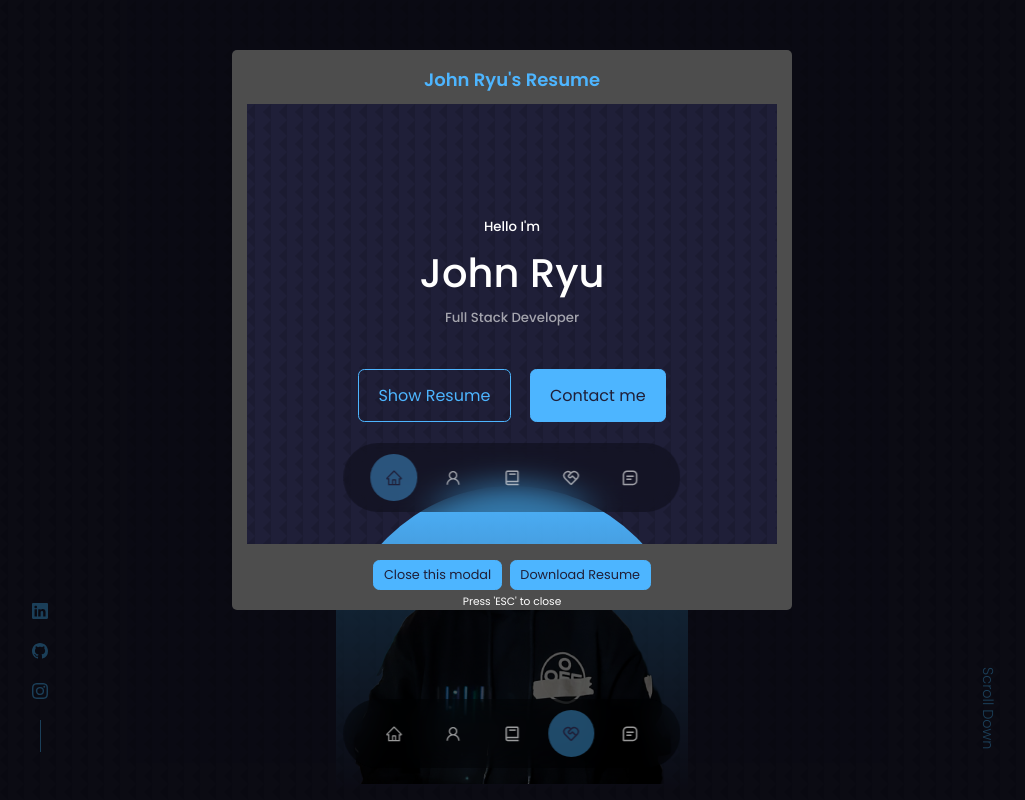
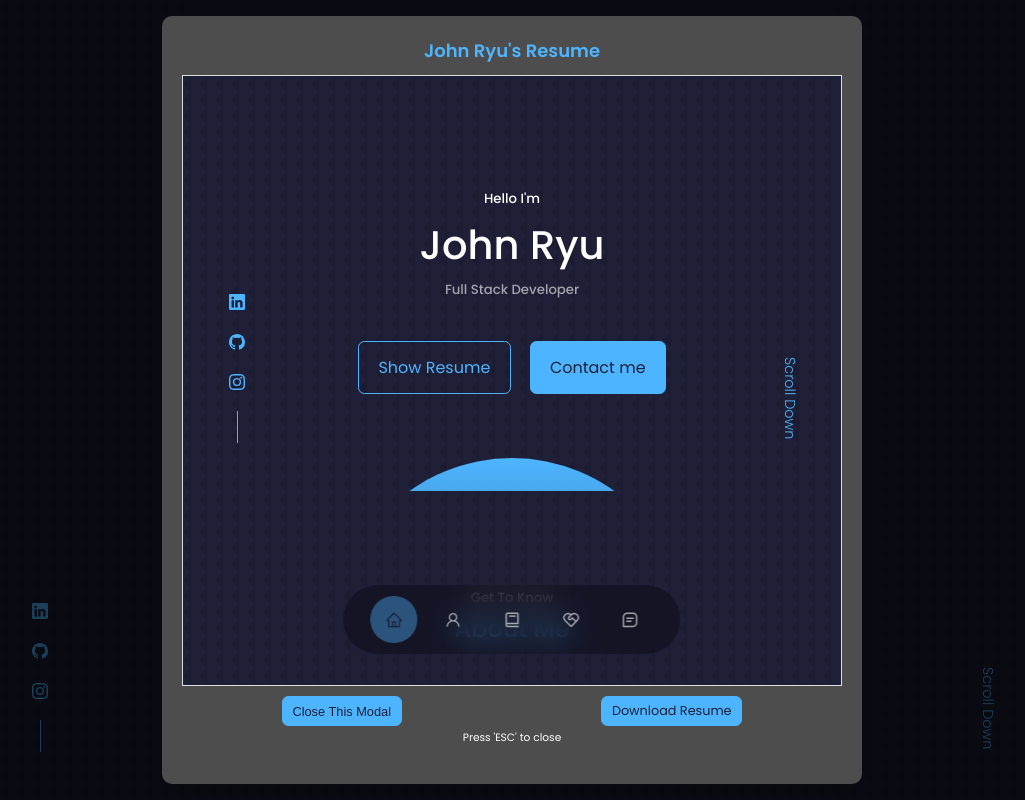
Before and after one commit to smashyou/portfolio, a React (Create React App) app: page / in a window 1280 px wide. Both pictures are taken after a click on the link "Show Resume". Shown: the top 800 px of the page, without its empty margins (128-1153 px from the left). Built offline with nearby package versions, Linux system fonts and the light colour scheme.

Commit message:
updated modal.css and modal.jsk to optimize pdf viewer

```diff
--- a/src/components/header/Modal.jsx
+++ b/src/components/header/Modal.jsx
@@ -2,58 +2,48 @@ import React, { useEffect, useRef } from "react";
 import "./modal.css";
 import Resume from "../../assets/resume_jy.pdf";
 
-// Call To Action buttons
 const Modal = ({ onRequestClose }) => {
   const ref = useRef(null);
 
   const handleClickOutside = (event) => {
     if (ref.current && !ref.current.contains(event.target)) {
-      // Close the modal when clicked outside of the modal
       onRequestClose();
     }
   };
 
   useEffect(() => {
     function onKeyDown(event) {
-      if (event.keyCode === 27) {
-        // Close the modal when the Escape key is pressed
+      if (event.key === "Escape") {
         onRequestClose();
       }
     }
 
-    // Prevent scolling
     document.body.style.overflow = "hidden";
     document.addEventListener("keydown", onKeyDown);
-    document.addEventListener("click", handleClickOutside);
+    document.addEventListener("mousedown", handleClickOutside);
 
-    // Clear things up when unmounting this component
     return () => {
       document.body.style.overflow = "visible";
       document.removeEventListener("keydown", onKeyDown);
-      document.removeEventListener("click", handleClickOutside);
+      document.removeEventListener("mousedown", handleClickOutside);
     };
-  });
+  }, [onRequestClose]);
 
   return (
     <div className="modal__backdrop">
-      <div className="modal__container">
+      <div className="modal__container" ref={ref}>
         <h3 className="modal__title">John Ryu's Resume</h3>
         <div className="modal__object">
           <iframe
             id="resume_iframe"
             title="Resume"
-            src={`${Resume}#view=FitH`}
+            src={`${Resume}#toolbar=0&navpanes=0&scrollbar=0`}
           ></iframe>
         </div>
         <div className="modal__cta">
-          <a
-            ref={ref}
-            href="#home"
-            className="modal__btn"
-            onClick={onRequestClose}
-          >
-            Close this modal
-          </a>
+          <button className="modal__btn" onClick={onRequestClose}>
+            Close This Modal
+          </button>
           <a href={Resume} className="modal__btn" download>
             Download Resume
           </a>
--- a/src/components/header/modal.css
+++ b/src/components/header/modal.css
@@ -1,6 +1,6 @@
 @import url("https://fonts.googleapis.com/css2?family=Poppins:wght@300;400;500;600&display=swap");
 
-.modal__backdrop {
+/* .modal__backdrop {
   background: rgba(0, 0, 0, 0.65);
   bottom: 0;
   left: 0;
@@ -9,9 +9,9 @@
   right: 0;
   top: 0;
   z-index: 1;
-}
+} */
 
-.modal__title {
+/* .modal__title {
   font-size: 18px;
   font-weight: 600;
   color: var(--color-primary);
@@ -35,21 +35,12 @@
   margin-bottom: 1rem;
 }
 
-#resume_iframe {
-  position: absolute;
-  top: 0;
-  left: 0;
-  width: 100%;
-  height: 100%;
-  border: 0;
-}
-
 .modal__cta {
   display: flex;
   gap: 0.5rem;
   justify-content: center;
 }
-
+*/
 .modal__exit {
   font-size: 0.8rem;
   padding-bottom: 1rem;
@@ -68,15 +59,108 @@
   transition: var(--transition);
 }
 
+.modal__backdrop {
+  background: rgba(0, 0, 0, 0.65);
+  position: fixed;
+  top: 0;
+  left: 0;
+  width: 100vw;
+  height: 100vh;
+  display: flex;
+  justify-content: center;
+  align-items: center;
+  z-index: 1000;
+}
+
+.modal__container {
+  background: rgb(77, 77, 77);
+  border-radius: 10px;
+  width: 90%;
+  max-width: 700px;
+  height: 96vh;
+  padding: 20px;
+  display: flex;
+  flex-direction: column;
+  box-shadow: 0px 10px 30px rgba(0, 0, 0, 0.3);
+}
+
+.modal__title {
+  font-size: 18px;
+  font-weight: 600;
+  color: var(--color-primary);
+  margin-bottom: 0.5rem;
+}
+
+.modal__object {
+  flex-grow: 1;
+  border: 1px solid #ddd;
+  overflow: hidden;
+  display: flex;
+}
+
+#resume_iframe {
+  width: 100%;
+  height: 100%;
+  border: none;
+}
+
+/* Buttons */
+.modal__cta {
+  display: flex;
+  justify-content: space-around;
+  padding-top: 10px;
+}
+
+/* .modal__btn {
+  padding: 10px 15px;
+  background: #007bff;
+  color: white;
+  text-decoration: none;
+  border-radius: 5px;
+  font-weight: bold;
+  border: none;
+  cursor: pointer;
+  transition: background 0.3s;
+}
+
+.modal__btn:hover {
+  background: #0056b3;
+} */
+
+/* .modal__exit {
+  text-align: center;
+  font-size: 0.9rem;
+  color: #555;
+  margin-top: 10px;
+} */
+
+/* Responsive Fixes */
+@media (max-width: 768px) {
+  .modal__container {
+    width: 95%;
+    height: 85vh;
+    padding: 15px;
+  }
+
+  #resume_iframe {
+    height: 75vh;
+  }
+
+  /* .modal__btn {
+    font-size: 0.9rem;
+    padding: 8px 12px;
+  } */
+}
+
 /* ==================== MEDIA QUERIES (MEDIUM DEVICES) ==================== */
-@media screen and (max-width: 1024px) {
+/* @media screen and (max-width: 1024px) {
   .modal__container {
     width: var(--container-width-md);
   }
-}
+} */
 
 /* ==================== MEDIA QUERIES (SMALL DEVICES) ==================== */
-@media screen and (max-width: 600px) {
+/* @media screen and (max-width: 600px) {
   .modal__container {
     width: var(--container-width-sm);
   }
@@ -87,4 +171,4 @@
   .modal__exit {
     font-size: 0.7rem;
   }
-}
+} */
--- a/src/components/portfolio/Portfolio.jsx
+++ b/src/components/portfolio/Portfolio.jsx
@@ -12,7 +12,7 @@ const data = [
   {
     id: 1,
     image: IMG1,
-    title: "Project 1",
+    title: "React.js Presentaion with Interactive Demos",
     github: "https://www.github.com/smashyou/reactjs-presentation",
     demo: "https://reactjs-presentation.vercel.app",
   },
@@ -67,7 +67,7 @@ const Portfolio = () => {
               <div className="portfolio__item-image">
                 <img src={image} alt={title} />
               </div>
-              <h3>This is a portfolio item title</h3>
+              <h3>{title}</h3>
               <div className="portfolio__item-cta">
                 <a href={github} className="btn" target="/">
                   GitHub
```
